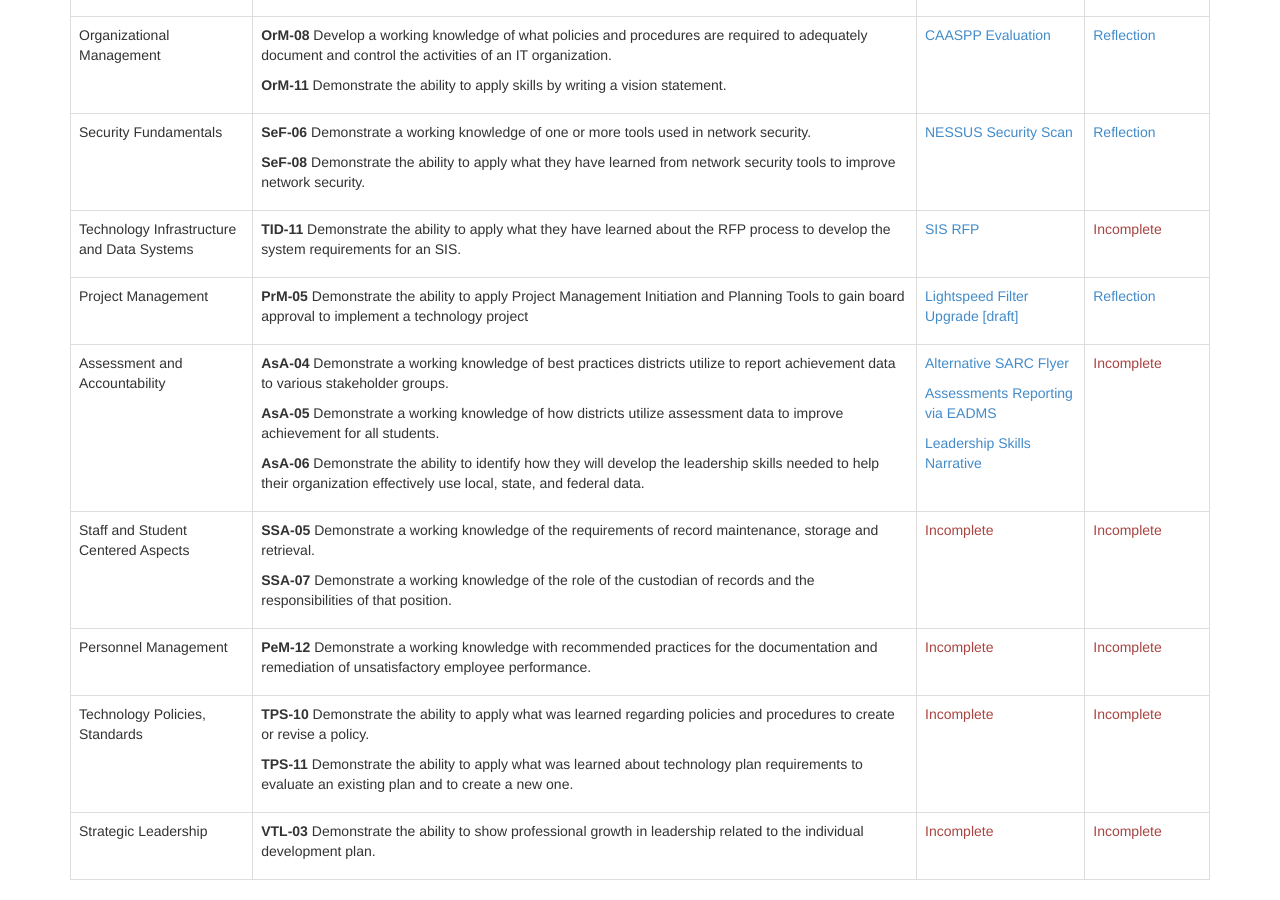
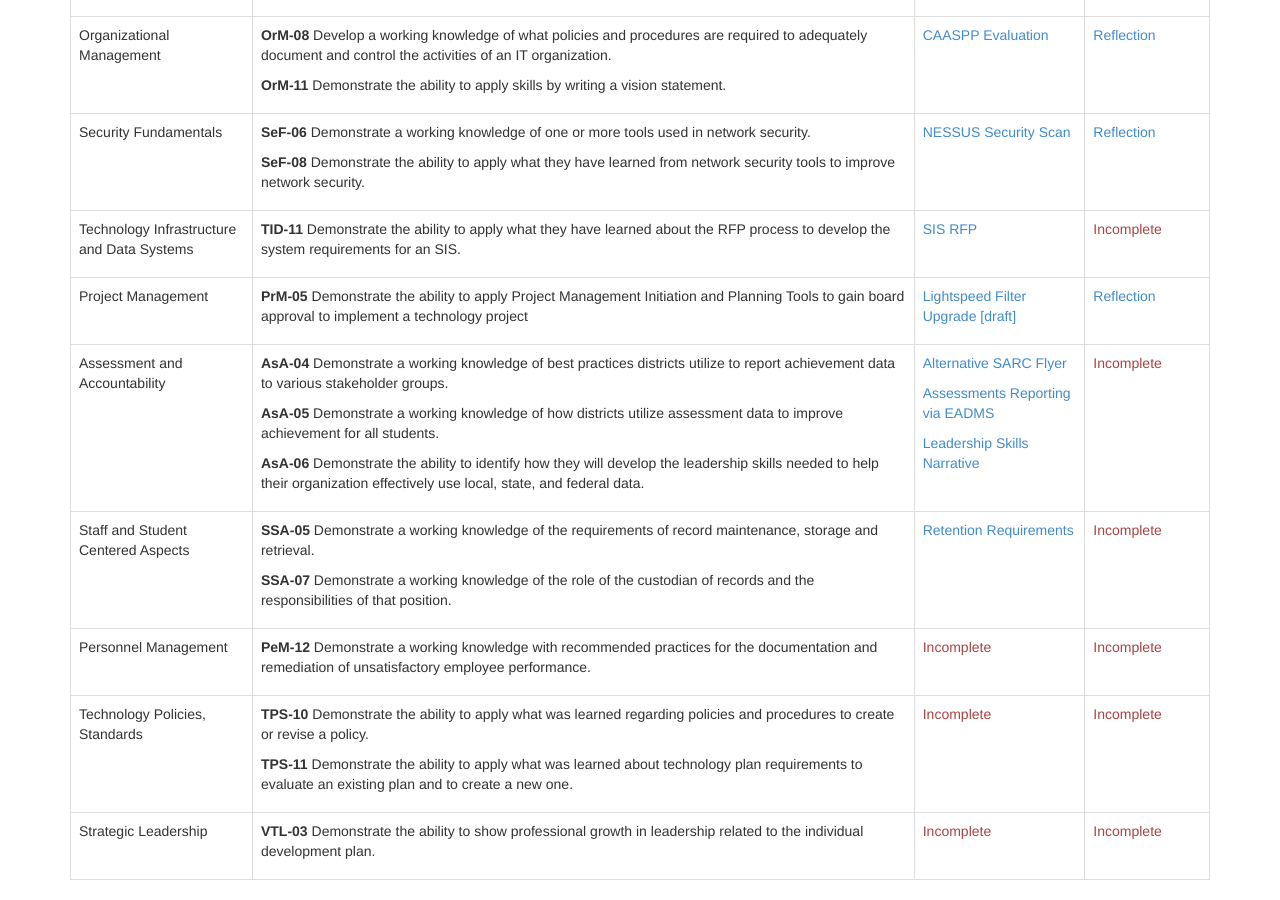
Before and after one commit to shanepinnell/shanepinnell.github.io, a Jekyll site: the page built from cto_mentor/index.html, in a window 1280 px wide and 900 px high, scrolled down 706 px. Built offline with Jekyll 4.4.1, drawn with Linux system fonts in a browser that asks for light colours; nearby versions of some CDN libraries; library files that are not in the unit come from our copies.

Commit message:
updated portfolio

```diff
--- a/cto_mentor/index.html
+++ b/cto_mentor/index.html
@@ -163,7 +163,7 @@
 						<p><strong>SSA-07</strong> Demonstrate a working knowledge of the role of the custodian of records and the responsibilities of that position.</p>
 					</td>
 					<td>
-						<p class="text-danger">Incomplete</p>
+						<p class="text-danger"><a href="https://docs.google.com/document/d/12fYZwtbnBMHvViktnQg-kdPjKxsiXgnfvdUIEy5aG5E/edit?usp=sharing" target="_blank">Retention Requirements</a></p>
 					</td>
 					<td>
 						<p class="text-danger">Incomplete</p>
```
